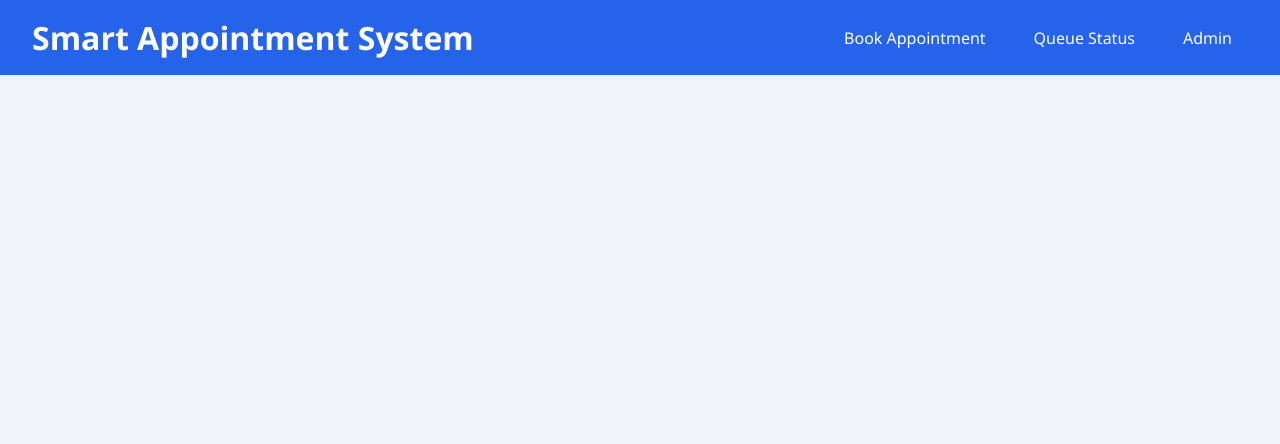
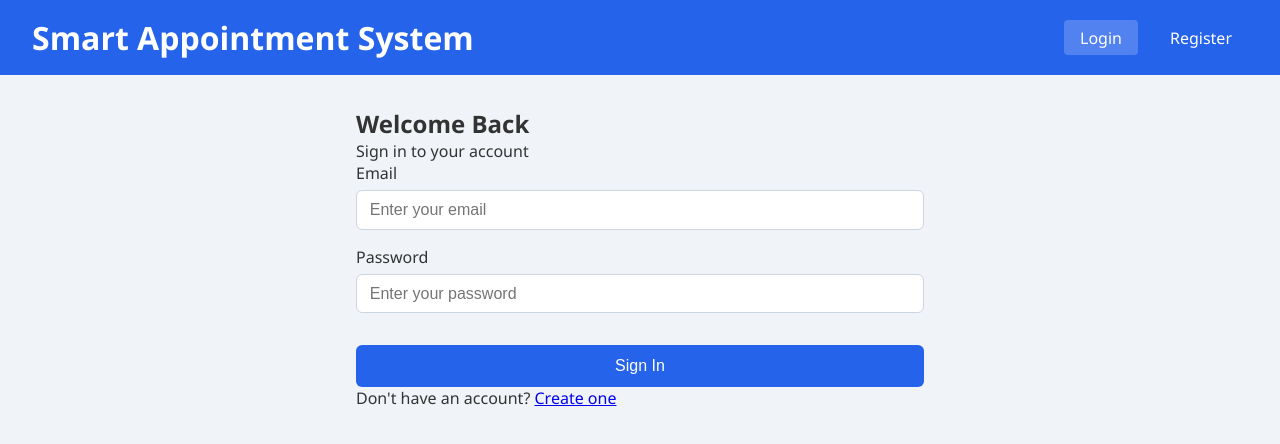
Before and after one commit to LakshmiPriya-22/SmartAppointmentQueueManagementSystem, a React app in the folder frontend/: page /login in a window 1280 px wide. Shown: the top 444 px of the page. Built offline with nearby package versions, Linux system fonts and the light colour scheme; no server answers; the HTML template or start-up script is replaced by a standard one.

Commit message:
feat: add auth routes and protected navigation

```diff
--- a/frontend/src/App.jsx
+++ b/frontend/src/App.jsx
@@ -1,39 +1,88 @@
-import { BrowserRouter, Routes, Route, Link, useLocation } from 'react-router-dom'
+import { BrowserRouter, Routes, Route, Link, useLocation, useNavigate } from 'react-router-dom'
+import { AuthProvider, useAuth } from './context/AuthContext'
 import BookingPage from './pages/BookingPage'
 import QueueStatusPage from './pages/QueueStatusPage'
 import AdminPage from './pages/AdminPage'
+import RegisterPage from './pages/RegisterPage'
+import LoginPage from './pages/LoginPage'
+import ProtectedRoute from './components/ProtectedRoute'
 
 function NavBar() {
     const location = useLocation()
+    const { user, logout } = useAuth()
+    const navigate = useNavigate()
+
+    const handleLogout = () => {
+        logout()
+        navigate('/login')
+    }
+
     return (
         <header>
             <h1>Smart Appointment System</h1>
             <nav>
+                {user ? (
+                    <>
                         <Link to="/" className={location.pathname === '/' ? 'active' : ''}>
-                    Book Appointment
+                            Book
                         </Link>
                         <Link to="/queue" className={location.pathname === '/queue' ? 'active' : ''}>
-                    Queue Status
+                            Queue
                         </Link>
+                        {user.is_staff && (
                             <Link to="/admin" className={location.pathname === '/admin' ? 'active' : ''}>
                                 Admin
                             </Link>
+                        )}
+                        <span className="nav-user">👤 {user.first_name}</span>
+                        <button className="nav-logout" onClick={handleLogout}>Logout</button>
+                    </>
+                ) : (
+                    <>
+                        <Link to="/login" className={location.pathname === '/login' ? 'active' : ''}>
+                            Login
+                        </Link>
+                        <Link to="/register" className={location.pathname === '/register' ? 'active' : ''}>
+                            Register
+                        </Link>
+                    </>
+                )}
             </nav>
         </header>
     )
 }
 
+function NotFound() {
+    return (
+        <div style={{ textAlign: 'center', padding: '3rem' }}>
+            <h2>404 — Page Not Found</h2>
+            <Link to="/" style={{ color: '#2563eb' }}>Go back home</Link>
+        </div>
+    )
+}
+
 export default function App() {
     return (
+        <AuthProvider>
             <BrowserRouter>
                 <NavBar />
                 <main>
                     <Routes>
-                    <Route path="/" element={<BookingPage />} />
-                    <Route path="/queue" element={<QueueStatusPage />} />
-                    <Route path="/admin" element={<AdminPage />} />
+                        <Route path="/login" element={<LoginPage />} />
+                        <Route path="/register" element={<RegisterPage />} />
+                        <Route path="/" element={
+                            <ProtectedRoute><BookingPage /></ProtectedRoute>
+                        } />
+                        <Route path="/queue" element={
+                            <ProtectedRoute><QueueStatusPage /></ProtectedRoute>
+                        } />
+                        <Route path="/admin" element={
+                            <ProtectedRoute adminOnly={true}><AdminPage /></ProtectedRoute>
+                        } />
+                        <Route path="*" element={<NotFound />} />
                     </Routes>
                 </main>
             </BrowserRouter>
+        </AuthProvider>
     )
 }
```
Lines whose indentation alone changed are shown as unchanged.
